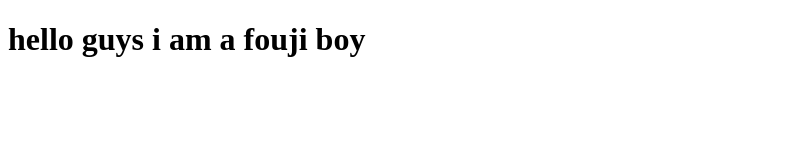
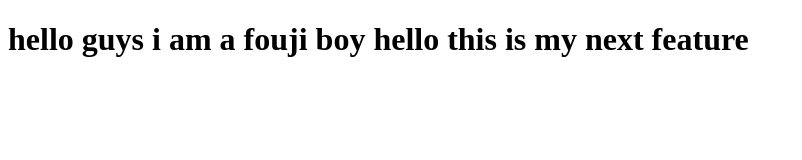
Before and after one commit to Harshkamoriya/harsh1, a plain HTML site: page index.html in a window 1280 px wide. Shown: the whole page, without its empty margins (0-802 px from the left). Drawn offline with Linux system fonts and the light colour scheme.

Commit message:
new feature

```diff
--- a/index.html
+++ b/index.html
@@ -8,6 +8,7 @@
 <body>
     <h1>
         hello guys i am a fouji boy
+        hello this is my next feature
     </h1>
     <table>
 
```
